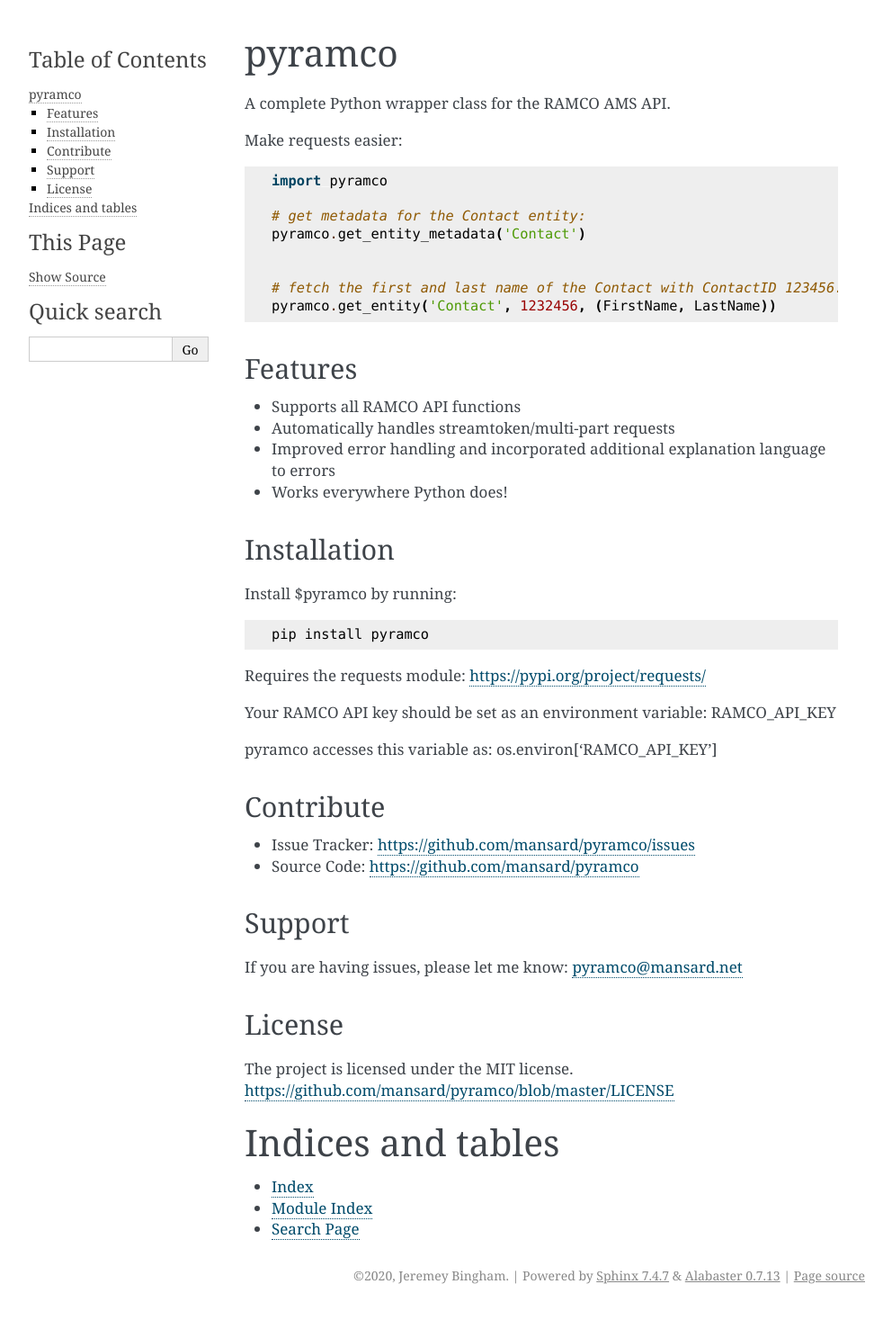
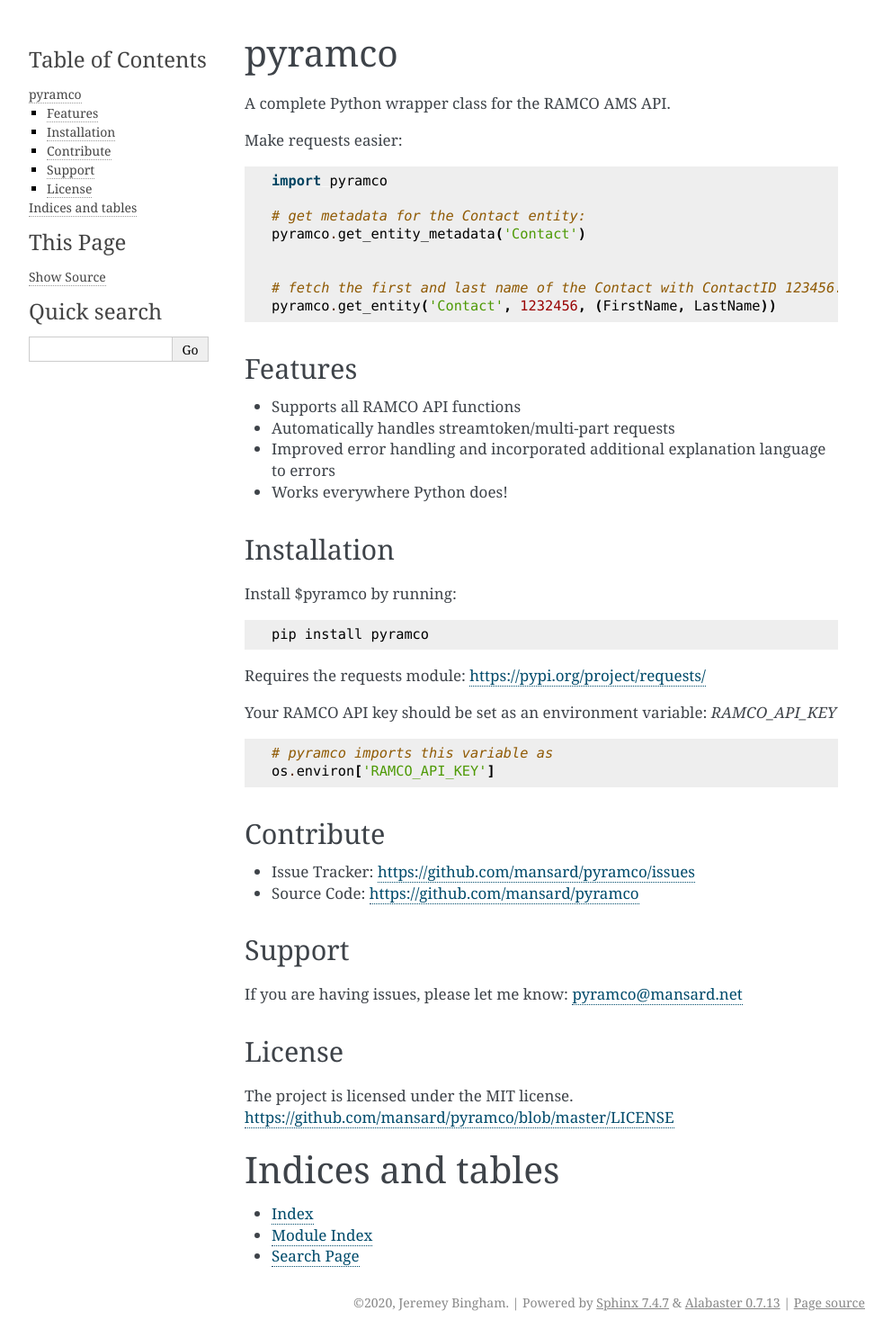
Before and after one commit to jeremeybingham/pyramco, a Sphinx documentation site: the page built from docs/index.rst, in a window 1280 px wide. Shown: the whole page at 90% size, without its empty margins (148-1140 px from the left). Built offline with Sphinx 7.4.7, drawn with Linux system fonts in a browser that asks for light colours; before the commit the page ends 1457 px from its top, so only the background shows below that.

Commit message:
Update index.rst

```diff
--- a/docs/index.rst
+++ b/docs/index.rst
@@ -43,9 +43,12 @@
 
 Requires the requests module: https://pypi.org/project/requests/
 
-Your RAMCO API key should be set as an environment variable: RAMCO_API_KEY
+Your RAMCO API key should be set as an environment variable: `RAMCO_API_KEY`
 
-pyramco accesses this variable as: os.environ['RAMCO_API_KEY']
+.. code-block:: python
+
+   # pyramco imports this variable as
+   os.environ['RAMCO_API_KEY']
 
 Contribute
 ----------
```
